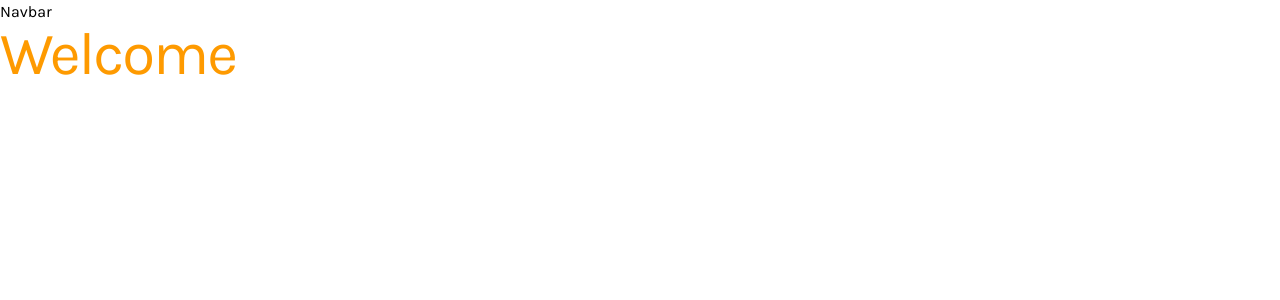
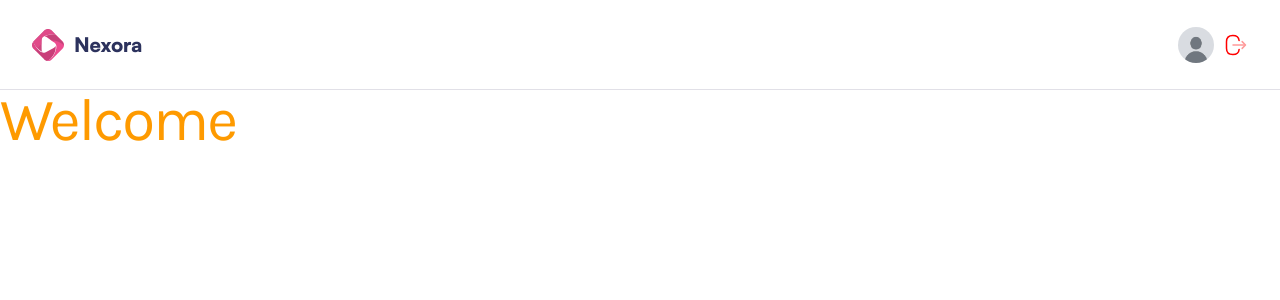
Before and after one commit to Neaz-mq/recording-application, a Next.js app: page / in a window 1280 px wide. Shown: the top 300 px of the page. Built offline with nearby package versions, Linux system fonts and the light colour scheme.

Commit message:
navbar update

```diff
--- a/components/Navbar.tsx
+++ b/components/Navbar.tsx
@@ -1,6 +1,48 @@
+import Image from "next/image"
+import Link from "next/link"
+
+const user = {};
+
 const Navbar = () => {
   return (
-    <div>Navbar</div>
+     <header className="navbar">
+       <nav>
+         <Link href="/">
+          <Image
+            src="/assets/icons/logo.svg"
+            alt="SnapChat Logo"
+            width={32}
+            height={32}
+          />
+          <h1>Nexora</h1>
+        </Link>
+        {user && (
+          <figure>
+            <button>
+              <Image
+            src="/assets/images/dummy.jpg"
+            alt="User"
+            width={36}
+            height={36}
+             className="rounded-full aspect-square"
+          />
+            </button>
+
+            <button
+              className="cursor-pointer"
+            >
+              <Image
+                src="/assets/icons/logout.svg"
+                alt="logout"
+                width={24}
+                height={24}
+                className="rotate-180"
+              />
+            </button>
+          </figure>
+          )}
+       </nav>
+        </header>
   )
 }
 
```
